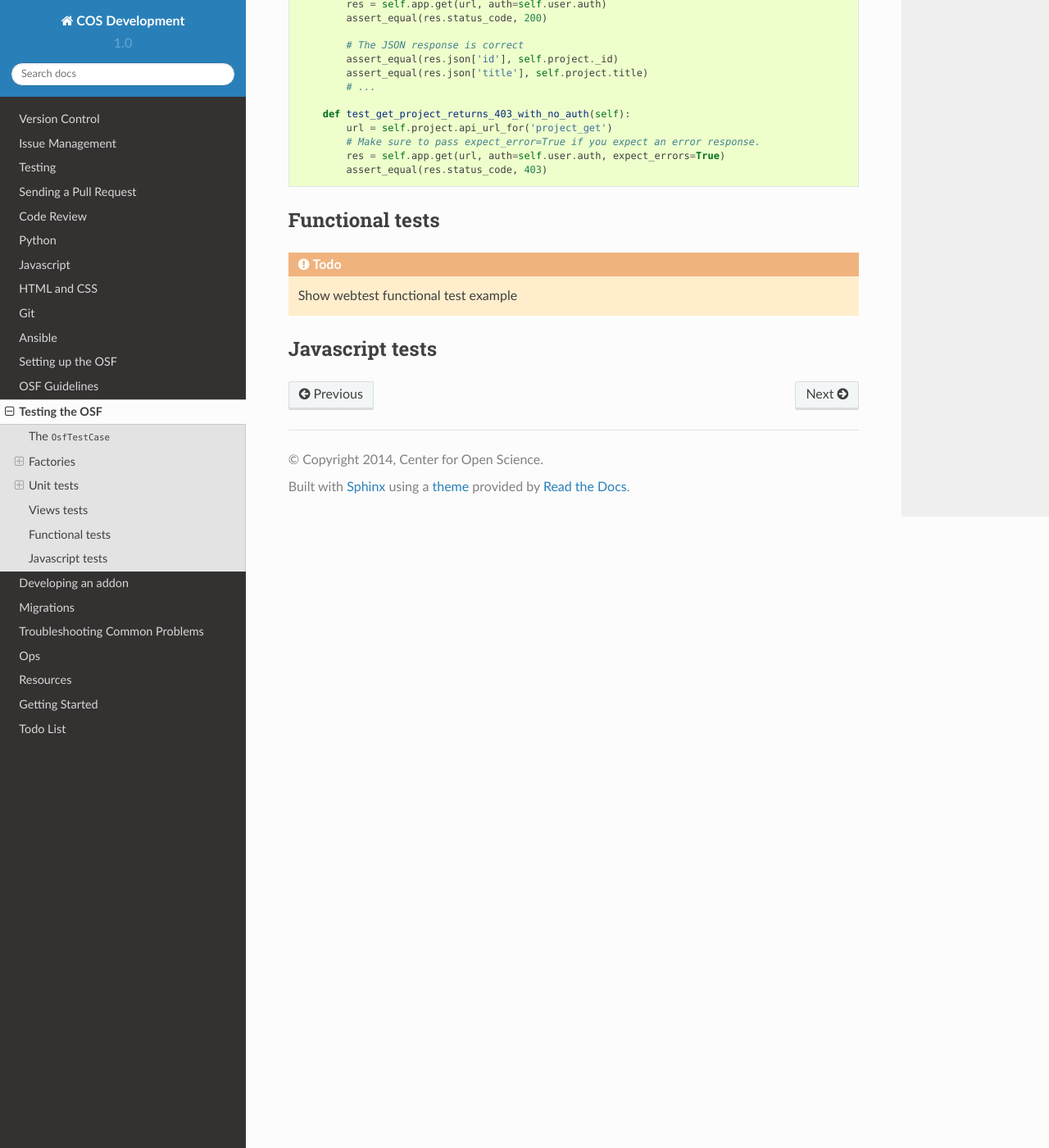
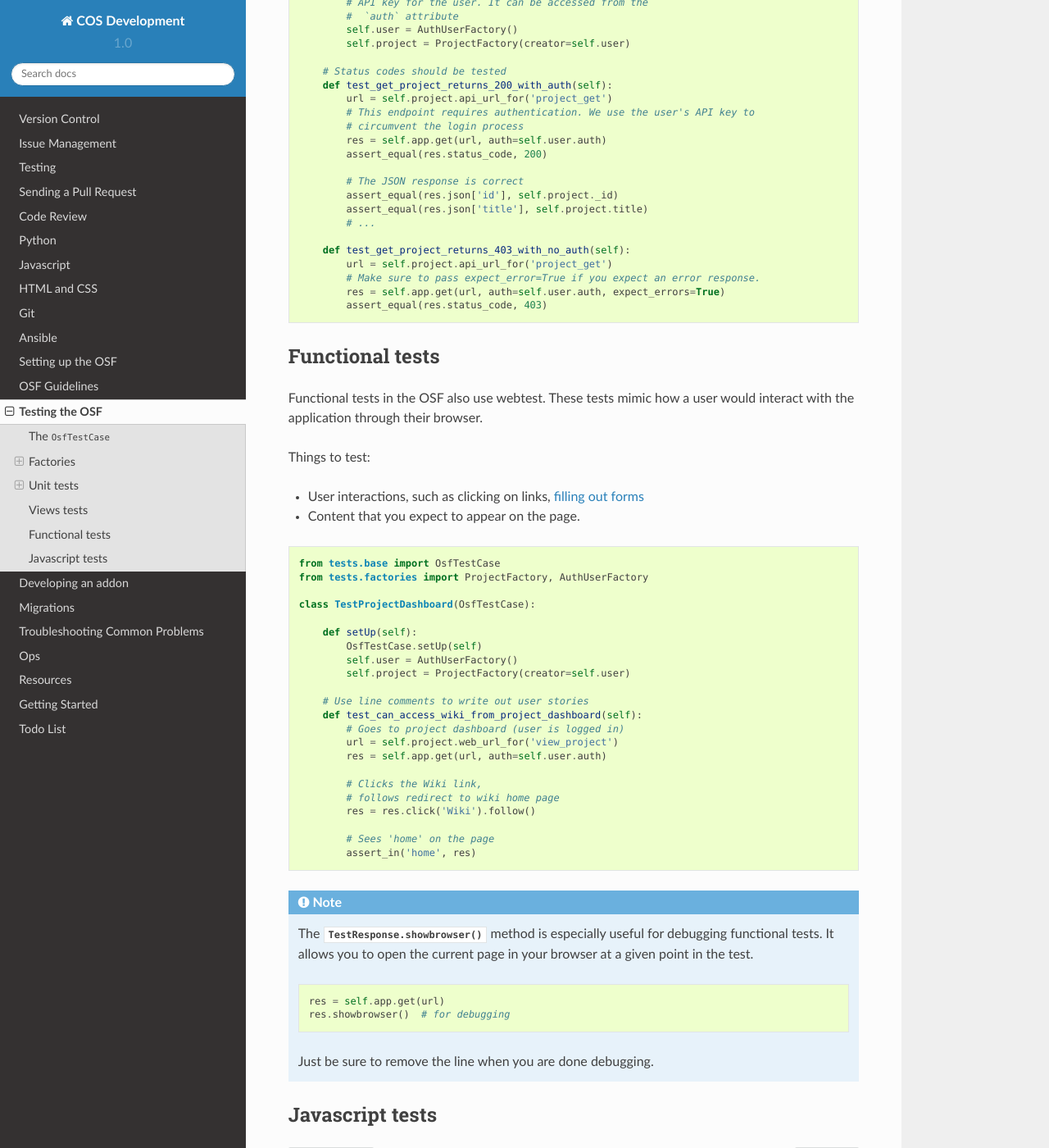
Before and after one commit to CenterForOpenScience/COSDev, a Sphinx documentation site: the page built from docs/osf/testing.rst, in a window 1280 px wide and 1400 px high, scrolled down 2140 px. Shown: the whole window at 82% size. Built offline with Sphinx 7.4.7 and the Read the Docs theme 2.0.0, drawn with Linux system fonts in a browser that asks for light colours; some of the changed text lies outside the part shown.

Commit message:
Document OSF functional tests

```diff
--- a/docs/osf/testing.rst
+++ b/docs/osf/testing.rst
@@ -2,6 +2,11 @@ Testing the OSF
 ===============
 
 Docs in progress.
+
+.. seealso::
+
+    This page includes information testing the OSF codebase. For more general testing
+    guidelines, see the :ref:`Testing <testing>` page.
 
 
 The ``OsfTestCase``
@@ -29,6 +34,7 @@ Using Factories
 .. code-block:: python
 
     from tests.factories import UserFactory
+    from tests.base import fake
 
     class TestUser(OsfTestCase):
 
@@ -47,7 +54,7 @@ Unit tests
 Testing models
 --------------
 
-Unit tests for models belong in ``tests/test_models.py``. Each model should have its own test class.
+Unit tests for models belong in ``tests/test_models.py``. Each model should have its own test class. You can have multiple test classes for a single model if necessary.
 
 .. code-block:: python
 
@@ -81,8 +88,7 @@ Things to test:
 
 .. code-block:: python
 
-    from framework.auth.core import Auth
-
+    from tests.base import OsfTestCase
     from tests.factories import ProjectFactory, AuthUserFactory
 
     class TestProjectViews(OsfTestCase):
@@ -117,8 +123,50 @@ Things to test:
 Functional tests
 ****************
 
-.. todo::
-    Show webtest functional test example
+Functional tests in the OSF also use webtest. These tests mimic how a user would interact with the application through their browser.
+
+Things to test:
+
+- User interactions, such as clicking on links, `filling out forms <http://webtest.readthedocs.org/en/latest/forms.html>`_
+- Content that you expect to appear on the page.
+
+.. code-block:: python
+
+    from tests.base import OsfTestCase
+    from tests.factories import ProjectFactory, AuthUserFactory
+
+    class TestProjectDashboard(OsfTestCase):
+
+        def setUp(self):
+            OsfTestCase.setUp(self)
+            self.user = AuthUserFactory()
+            self.project = ProjectFactory(creator=self.user)
+
+        # Use line comments to write out user stories
+        def test_can_access_wiki_from_project_dashboard(self):
+            # Goes to project dashboard (user is logged in)
+            url = self.project.web_url_for('view_project')
+            res = self.app.get(url, auth=self.user.auth)
+
+            # Clicks the Wiki link,
+            # follows redirect to wiki home page
+            res = res.click('Wiki').follow()
+
+            # Sees 'home' on the page
+            assert_in('home', res)
+
+
+.. note::
+
+    The :meth:`TestResponse.showbrowser()` method is especially useful for debugging functional
+    tests. It allows you to open the current page in your browser at a given point in the test.
+
+    .. code-block:: python
+
+        res = self.app.get(url)
+        res.showbrowser()  # for debugging
+
+    Just be sure to remove the line when you are done debugging.
 
 
 Javascript tests
```
Also changed, not shown: other parts of docs/osf/testing.rst (+1 -0 lines).
